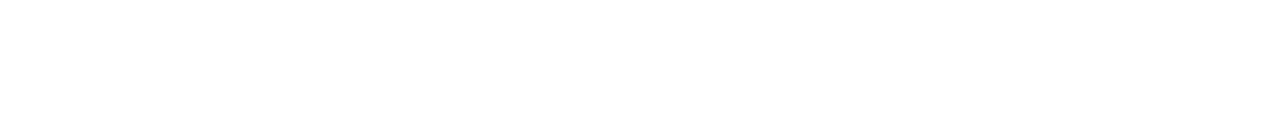
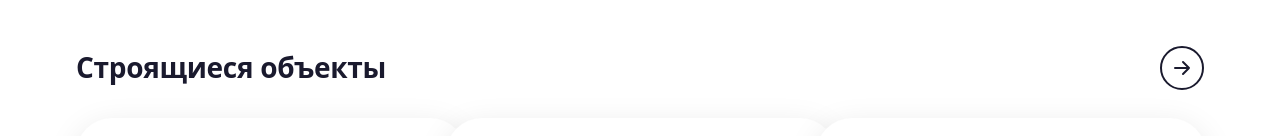
Before and after one commit to buranJ/avang, a React (Vite) app: page / in a window 1280 px wide. Shown: the part 802-938 px from the top of the page. Before the commit the page ends 800 px from the top, so only its background shows below. Built offline with nearby package versions, Linux system fonts and the light colour scheme; a web font is replaced by a local one.

Commit message:
давбаиль в app blok

```diff
--- a/src/App.jsx
+++ b/src/App.jsx
@@ -2,6 +2,7 @@
 import './App.css'
 import Header from './components/Header/Header'
 import Hero from './components/Hero/Hero'
+import Blok from './components/Blok/Blok'
 
 function App() {
 
@@ -10,6 +11,7 @@ function App() {
     <>
       <Header/>
       <Hero/>
+      <Blok/>
 
     </>
   )
```
